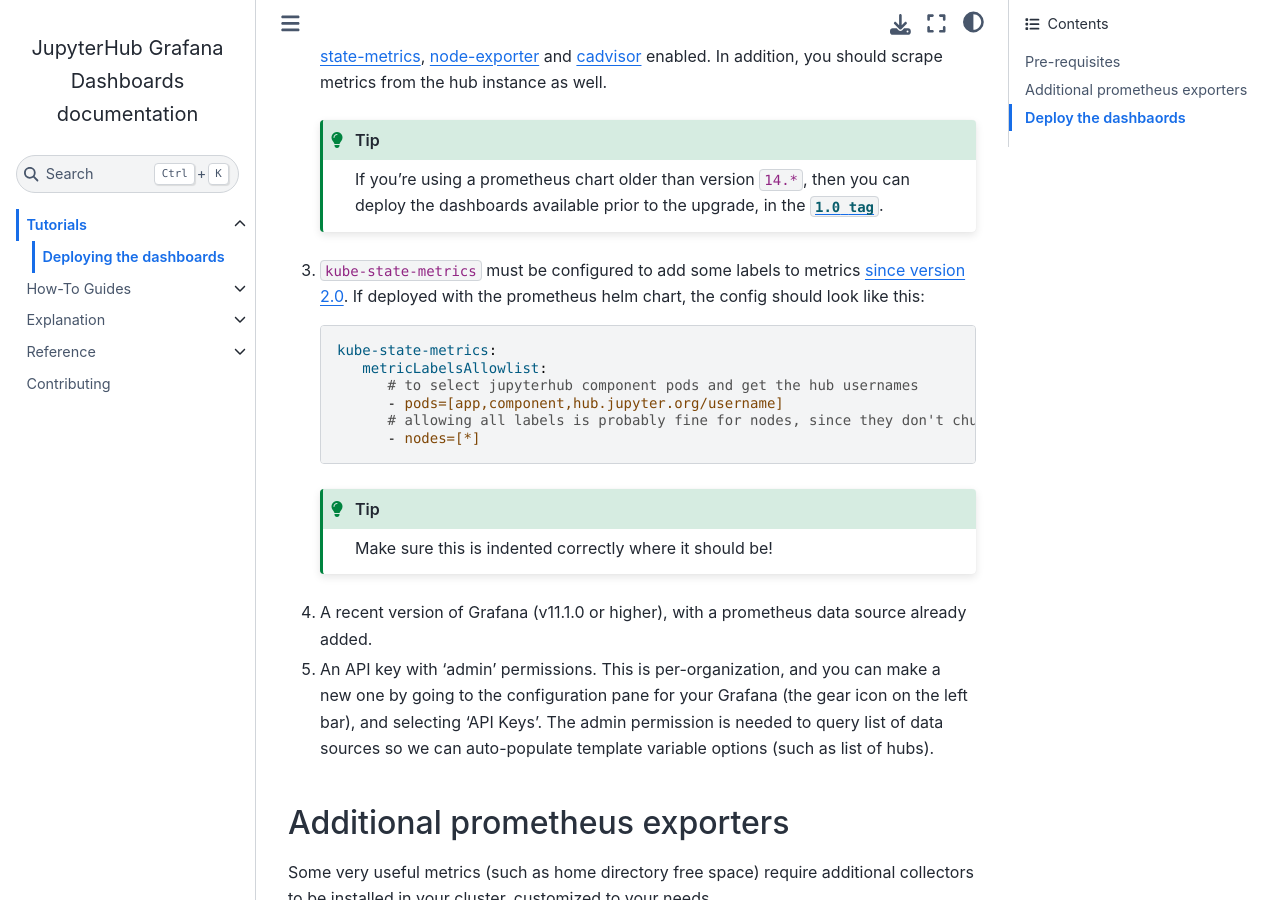
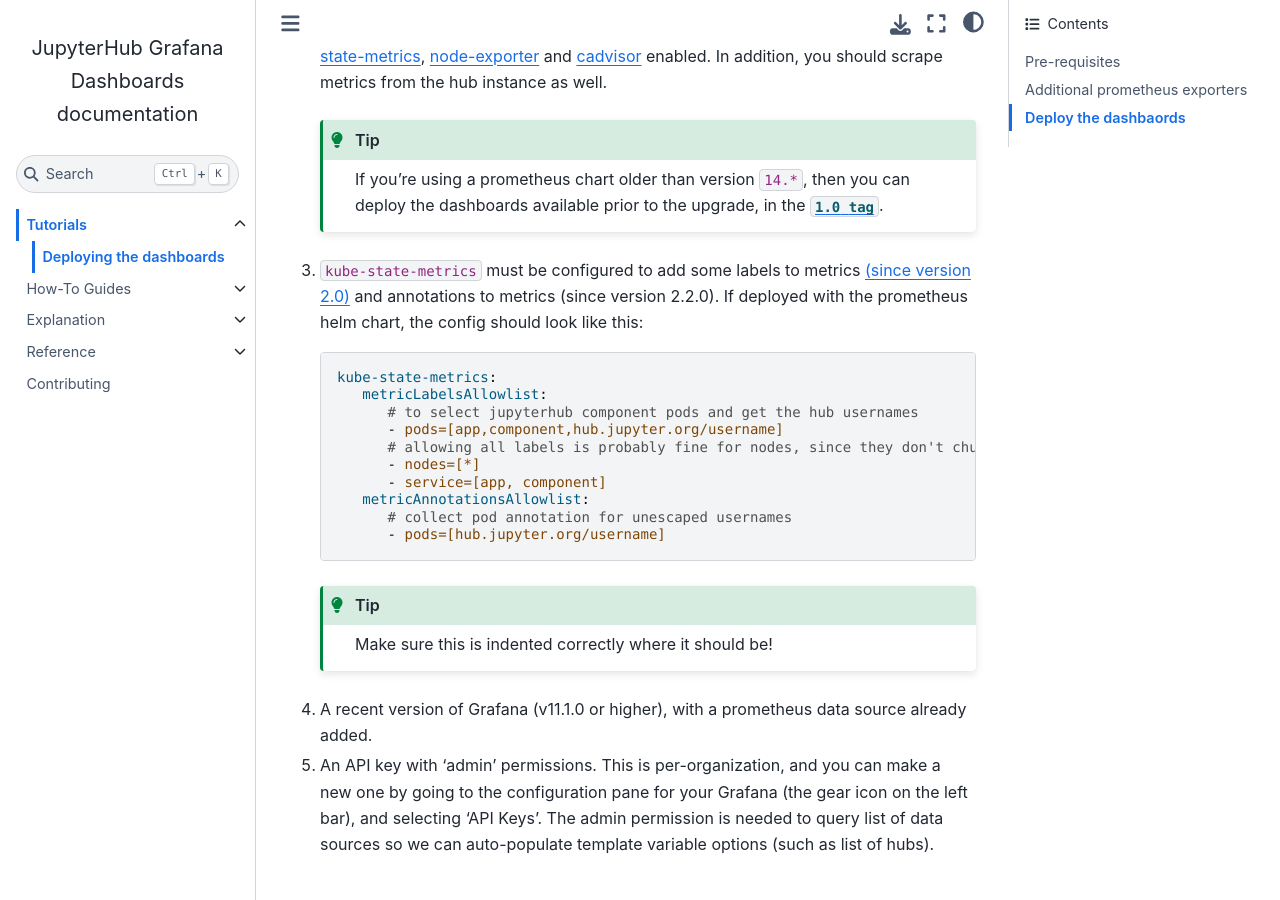
Before and after one commit to jupyterhub/grafana-dashboards, a Sphinx documentation site: the page built from docs/tutorials/deploy.md, in a window 1280 px wide and 900 px high, scrolled down 445 px. Built offline with Sphinx 7.4.7 and the Sphinx Book theme 1.1.4, drawn with Linux system fonts in a browser that asks for light colours.

Commit message:
Add config for pod annotations in kube-state-metrics

````diff
--- a/docs/tutorials/deploy.md
+++ b/docs/tutorials/deploy.md
@@ -27,7 +27,7 @@
     ```
 
 3. `kube-state-metrics` must be configured to add some labels to metrics
-   [since version 2.0](https://kubernetes.io/blog/2021/04/13/kube-state-metrics-v-2-0/).
+   [(since version 2.0)](https://kubernetes.io/blog/2021/04/13/kube-state-metrics-v-2-0/) and annotations to metrics (since version 2.2.0).
    If deployed with the prometheus helm chart, the config should look like this:
 
    ```yaml
@@ -37,6 +37,10 @@
          - pods=[app,component,hub.jupyter.org/username]
          # allowing all labels is probably fine for nodes, since they don't churn much, unlike pods
          - nodes=[*]
+         - service=[app, component]
+      metricAnnotationsAllowlist:
+         # collect pod annotation for unescaped usernames
+         - pods=[hub.jupyter.org/username]
    ```
 
    ```{tip}
````
